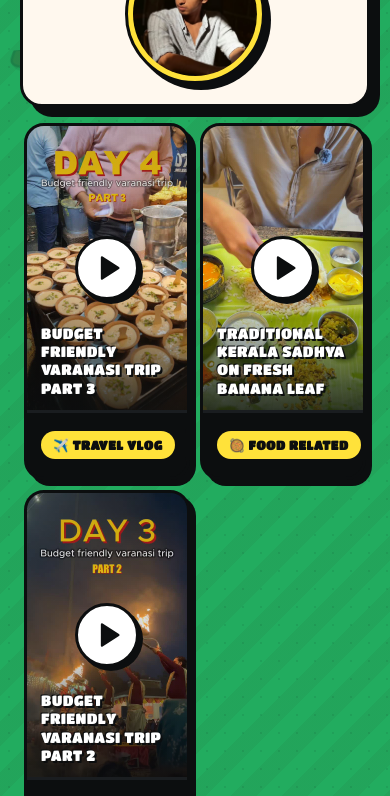
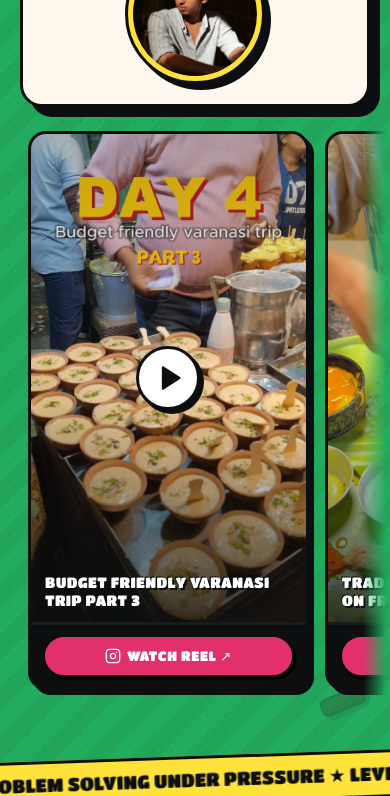
Before and after one commit to Arunmohankml/Arun-mohan-portfolio, a React (Vite) app: page / in a window 390 px wide. Shown: the part 10180-10976 px from the top of the page. Built offline with nearby package versions, Linux system fonts and the light colour scheme.

Commit message:
feat(creator): convert mobile reels to 1-row scrollable carousel with faded edges and full pink watch button

```diff
--- a/src/components/MatCreator.jsx
+++ b/src/components/MatCreator.jsx
@@ -290,8 +290,8 @@ export default function MatCreator() {
           </div>
 
           {/* 3 Instagram Reel Video Thumbnails (Non-stretched 9:16 ratio) */}
-          <div style={{ marginTop: '0px' }}>
-            {/* 3-Column Video Grid (Responsive 2 Cards in a Row on Mobile) */}
+          <div className="creator-reels-carousel-wrapper" style={{ marginTop: '0px', position: 'relative' }}>
+            {/* 3-Column Video Grid on Desktop / Smooth 1-Row Carousel with Faded Edges on Mobile */}
             <div
               className="creator-reels-grid"
               style={{
@@ -304,6 +304,7 @@ export default function MatCreator() {
               {INSTA_VIDEOS.map((video) => (
                 <div
                   key={video.id}
+                  className="creator-reel-card group hover:-translate-y-1.5 hover:shadow-[8px_8px_0px_#0C0E0F]"
                   style={{
                     background: '#0C0E0F',
                     border: '3.5px solid var(--ink)',
@@ -314,7 +315,6 @@ export default function MatCreator() {
                     flexDirection: 'column',
                     transition: 'transform 0.18s ease, box-shadow 0.18s ease'
                   }}
-                  className="group hover:-translate-y-1.5 hover:shadow-[8px_8px_0px_#0C0E0F]"
                 >
                   {/* Clean 9:16 Reel Thumbnail (No white Instagram embed chrome) */}
                   <a
@@ -408,8 +408,9 @@ export default function MatCreator() {
                     </div>
                   </a>
 
-                  {/* Bottom Dark Bar: Category Tag & Instagram Link */}
+                  {/* Bottom Dark Bar: Instagram Link (Clean, fully visible watch button) */}
                   <div
+                    className="creator-reel-bottom-bar"
                     style={{
                       padding: '12px 14px',
                       background: '#0C0E0F',
@@ -417,44 +418,28 @@ export default function MatCreator() {
                       marginTop: 'auto',
                       display: 'flex',
                       alignItems: 'center',
-                      justifyContent: 'space-between',
-                      gap: '10px'
+                      justifyContent: 'center'
                     }}
                   >
-                    <span
-                      style={{
-                        padding: '5px 12px',
-                        background: '#FFE23A',
-                        color: '#0C0E0F',
-                        borderRadius: '999px',
-                        fontFamily: 'var(--font-tape)',
-                        fontSize: '0.78rem',
-                        letterSpacing: '0.04em',
-                        textTransform: 'uppercase',
-                        fontWeight: 700,
-                        whiteSpace: 'nowrap'
-                      }}
-                    >
-                      {video.icon} {video.category}
-                    </span>
-
                     <a
                       href={video.url}
                       target="_blank"
                       rel="noopener noreferrer"
+                      className="creator-reel-watch-btn"
                       style={{
                         display: 'inline-flex',
                         alignItems: 'center',
                         justifyContent: 'center',
                         gap: '6px',
-                        padding: '8px 14px',
+                        width: '100%',
+                        padding: '10px 14px',
                         background: '#E1306C',
                         color: '#FFFFFF',
                         fontFamily: 'var(--font-tape)',
-                        fontSize: '0.82rem',
-                        borderRadius: '8px',
-                        border: '2px solid #0C0E0F',
-                        boxShadow: '2px 2px 0 #000',
+                        fontSize: '0.86rem',
+                        borderRadius: '999px',
+                        border: '2.5px solid #0C0E0F',
+                        boxShadow: '2.5px 2.5px 0 #000',
                         textDecoration: 'none',
                         whiteSpace: 'nowrap'
                       }}
--- a/src/index.css
+++ b/src/index.css
@@ -926,11 +926,48 @@
     display: none !important;
   }
 
-  /* 3. CREATOR REELS GRID: EXACT 2 CARDS IN A ROW */
+  /* 3. CREATOR REELS: ONE ROW, SCROLLABLE WITH WIDER CARDS & FADED SIDES ON MOBILE */
+  .creator-reels-carousel-wrapper {
+    position: relative !important;
+    margin: 0 -16px !important; /* Bleed to screen edges for smooth scrolling */
+    padding: 0 !important;
+    overflow: hidden !important;
+    -webkit-mask-image: linear-gradient(to right, transparent, black 6%, black 94%, transparent 100%) !important;
+    mask-image: linear-gradient(to right, transparent, black 6%, black 94%, transparent 100%) !important;
+  }
+
   .creator-reels-grid {
-    display: grid !important;
-    grid-template-columns: repeat(2, minmax(0, 1fr)) !important;
-    gap: 10px !important;
-    padding: 0 4px !important;
+    display: flex !important;
+    flex-direction: row !important;
+    flex-wrap: nowrap !important;
+    overflow-x: auto !important;
+    overflow-y: hidden !important;
+    scroll-snap-type: x mandatory !important;
+    -webkit-overflow-scrolling: touch !important;
+    gap: 16px !important;
+    padding: 8px 24px 20px 24px !important;
+    scrollbar-width: none !important;
+  }
+  .creator-reels-grid::-webkit-scrollbar {
+    display: none !important;
+  }
+
+  .creator-reel-card {
+    flex: 0 0 72vw !important; /* Wider cards */
+    max-width: 290px !important;
+    scroll-snap-align: center !important;
+    border-radius: 18px !important;
+    box-shadow: 5px 5px 0 var(--ink) !important;
+  }
+
+  .creator-reel-bottom-bar {
+    padding: 10px 12px !important;
+  }
+
+  .creator-reel-watch-btn {
+    width: 100% !important;
+    padding: 9px 14px !important;
+    font-size: 0.84rem !important;
+    letter-spacing: 0.04em !important;
   }
 }
```
